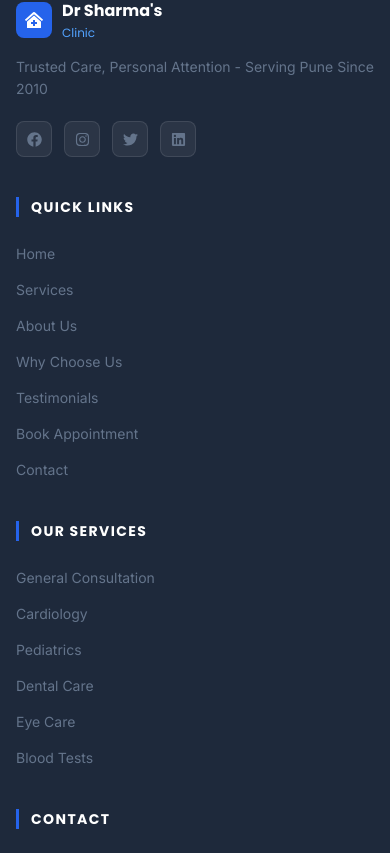
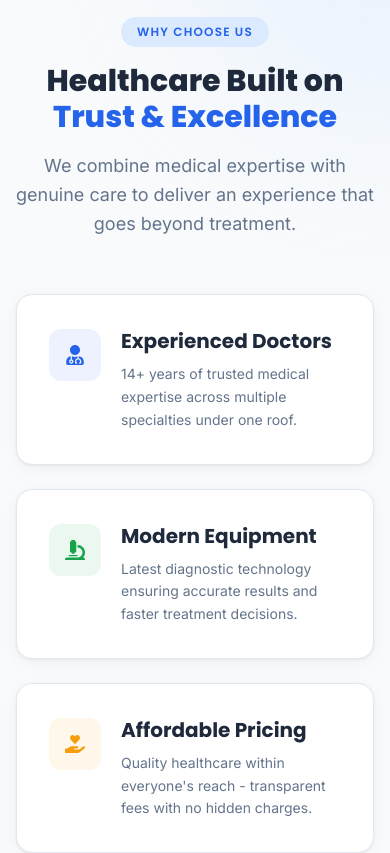
Before and after one commit to NIHHHHHHHHHHH/Dr-Sharma-Clinic, a Next.js app: page / in a window 390 px wide. Shown: the part 5443-6296 px from the top of the page. Built offline with nearby package versions, Linux system fonts and the light colour scheme.

Commit message:
feat: whyus section with data and styles

```diff
--- a/app/page.js
+++ b/app/page.js
@@ -5,6 +5,7 @@ import Stats from "@/components/Stats";
 import Services from "@/components/Services";
 import Footer from "@/components/Footer";
 import About from "@/components/About";
+import WhyUs from "@/components/WhyUs";
 
 export default function Home() {
   return (
@@ -14,6 +15,7 @@ export default function Home() {
       <Stats />
       <Services />
       <About />
+      <WhyUs />
       <Footer />
     </main>
   );
--- /dev/null
+++ b/components/WhyUs.jsx
@@ -0,0 +1,60 @@
+"use client";
+
+
+import { useRef } from "react";
+import { motion, useInView } from "framer-motion";
+import { FaUserMd, FaMicroscope, FaHandHoldingHeart, FaPhoneAlt } from "react-icons/fa";
+import { whyUs } from "@/data/clinicData";
+import SectionHeader from "./SectionHeader";
+
+const iconMap = { FaUserMd, FaMicroscope, FaHandHoldingHeart, FaPhoneAlt };
+const containerVariants = { hidden: {}, visible: { transition: { staggerChildren: 0.12 } } };
+const cardVariants = {
+  hidden: { y: 40, opacity: 0 },
+  visible: { y: 0, opacity: 1, transition: { duration: 0.6, ease: "easeOut" } },
+};
+
+export default function WhyUs() {
+  const ref = useRef(null);
+  const isInView = useInView(ref, { once: true, margin: "-80px" });
+
+  return (
+    <section id="why-us" className="section-padding bg-bg relative overflow-hidden" aria-labelledby="why-us-heading">
+      <div aria-hidden="true" className="absolute top-0 right-0 w-96 h-96 rounded-full bg-primary-light opacity-40 blur-3xl -translate-y-1/2 translate-x-1/2 pointer-events-none" />
+      <div aria-hidden="true" className="absolute bottom-0 left-0 w-80 h-80 rounded-full bg-green-100 opacity-40 blur-3xl translate-y-1/2 -translate-x-1/2 pointer-events-none" />
+
+      <div className="relative z-10 max-w-7xl mx-auto px-4 sm:px-6 lg:px-8">
+        <motion.div initial={{ y: 30, opacity: 0 }} whileInView={{ y: 0, opacity: 1 }}
+          viewport={{ once: true }} transition={{ duration: 0.6 }}>
+          <SectionHeader
+            badge="Why Choose Us"
+            title={<>Healthcare Built on <span className="text-primary">Trust & Excellence</span></>}
+            subtitle="We combine medical expertise with genuine care to deliver an experience that goes beyond treatment."
+          />
+        </motion.div>
+
+        <motion.div ref={ref} variants={containerVariants} initial="hidden"
+          animate={isInView ? "visible" : "hidden"}
+          className="grid grid-cols-1 sm:grid-cols-2 gap-6 lg:gap-8 max-w-4xl mx-auto">
+          {whyUs.map((item) => {
+            const Icon = iconMap[item.icon];
+            return (
+              <motion.div key={item.id} variants={cardVariants}
+                whileHover={{ y: -4, transition: { duration: 0.2 } }}
+                className="card-shadow bg-surface border border-border rounded-2xl p-8 flex gap-5 items-start group">
+                <div className="rounded-xl flex items-center justify-center shrink-0 mt-0.5 group-hover:scale-110 transition-transform duration-300"
+                  style={{ backgroundColor: `${item.color}15`, width: "52px", height: "52px" }}>
+                  {Icon && <Icon className="text-xl" style={{ color: item.color }} />}
+                </div>
+                <div>
+                  <h3 className="font-heading font-bold text-xl text-text mb-2">{item.title}</h3>
+                  <p className="text-text-muted text-sm leading-relaxed">{item.description}</p>
+                </div>
+              </motion.div>
+            );
+          })}
+        </motion.div>
+      </div>
+    </section>
+  );
+}
--- a/data/clinicData.js
+++ b/data/clinicData.js
@@ -77,6 +77,43 @@ export const services = [
   },
 ];
 
+
+export const whyUs = [
+  {
+    id: 1,
+    icon: "FaUserMd",
+    title: "Experienced Doctors",
+    description:
+      "14+ years of trusted medical expertise across multiple specialties under one roof.",
+    color: "#2563EB",
+  },
+  {
+    id: 2,
+    icon: "FaMicroscope",
+    title: "Modern Equipment",
+    description:
+      "Latest diagnostic technology ensuring accurate results and faster treatment decisions.",
+    color: "#16A34A",
+  },
+  {
+    id: 3,
+    icon: "FaHandHoldingHeart",
+    title: "Affordable Pricing",
+    description:
+      "Quality healthcare within everyone's reach - transparent fees with no hidden charges.",
+    color: "#F59E0B",
+  },
+  {
+    id: 4,
+    icon: "FaPhoneAlt",
+    title: "Emergency Support",
+    description:
+      "Round-the-clock assistance and guidance when you need it most, including after hours.",
+    color: "#EF4444",
+  },
+];
+
+
 export const serviceOptions = [
   "General Consultation",
   "Cardiology",
```
